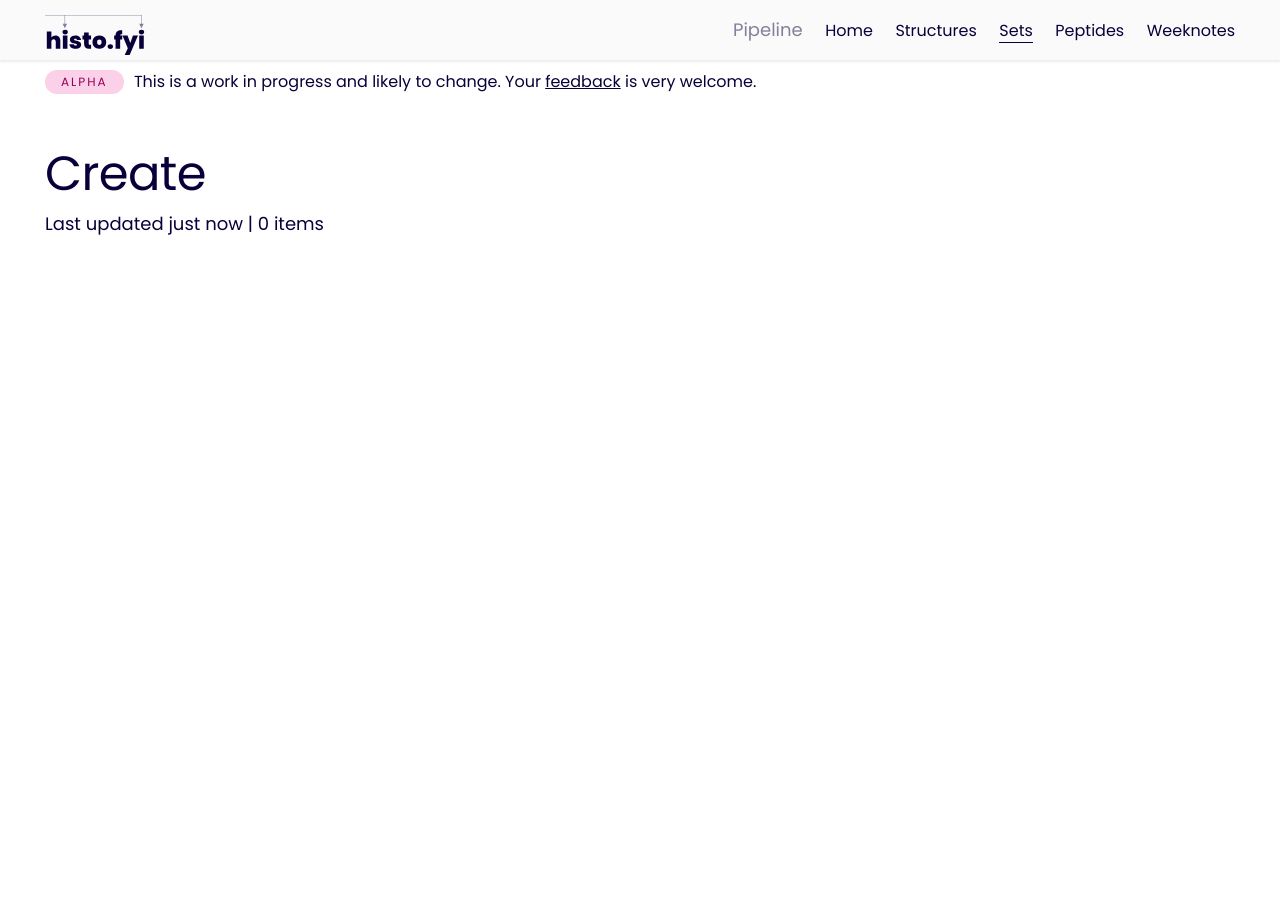
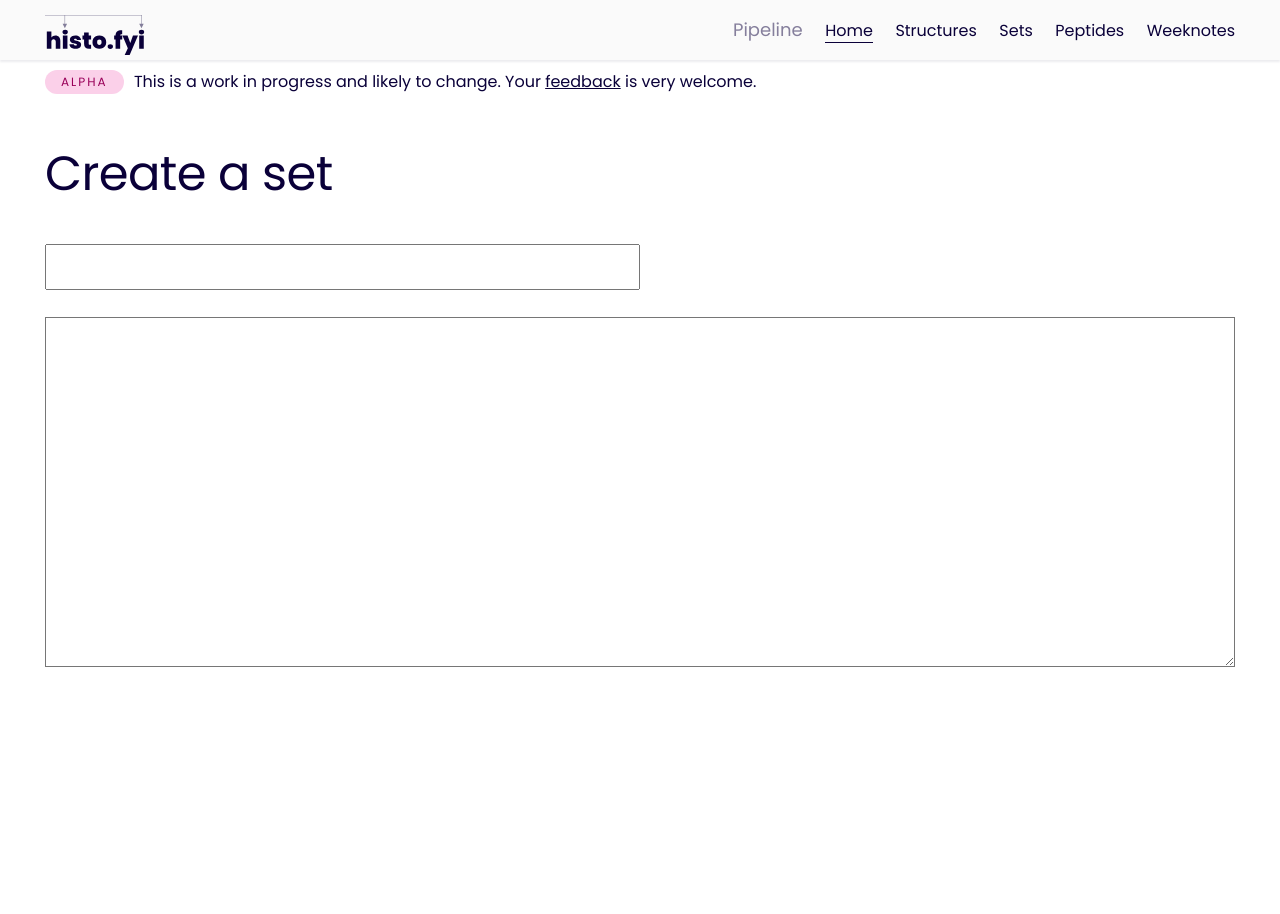
Before and after one commit to histofyi/analysis-pipeline, a Flask app: page /sets/create in a window 1280 px wide. Shown: the top 914 px of the page. Run offline with Flask 2, Linux system fonts and the light colour scheme.

Commit message:
Display of structure if matched, beginning of set creation

```diff
--- a/app.py
+++ b/app.py
@@ -365,6 +365,13 @@ def update_structure_information_handler(pdb_code,information_section):
 
 @app.get('/structures/information/<string:pdb_code>')
 def structure_info_handler(pdb_code):
+    unmatched, success, errors = lists.structureSet('unmatched').get()
+    unmatched_structure = False
+    logging.warn(unmatched['set'])
+    if pdb_code in unmatched['set']:
+        unmatched_structure = True
+        logging.warn("MATCH")
+
     # get the constants about complexes
     complexes, success, errors = filesystem.get('constants/shared/complexes')
 
@@ -413,9 +420,22 @@ def structure_info_handler(pdb_code):
         'doi_url':doi_url,
         'basic_information':basic_information,
         'complexes':complexes,
-        'histo_info':histo_info
+        'histo_info':histo_info,
+        'unmatched':unmatched_structure
     }
     return template.render('structure_info', variables)
+
+
+
+@app.get('/sets/create')
+def sets_create_form_handler():
+    return template.render('sets_create', {})
+
+
+@app.get('/sets/create')
+def sets_create_action_handler():
+    #TODO ensure set doesn't already exist
+    return template.render('sets_create', {})
 
 
 @cache.memoize(timeout=300)
@@ -428,9 +448,26 @@ def get_hydrated_structure_set(slug):
     return structureset
 
 
+
+
 @app.get('/sets/<string:slug>')
 def sets_display_handler(slug):
     structureset = get_hydrated_structure_set(slug)
+    unnatural = []
+    short = []
+    for pdb_code in structureset['set']:
+        histo_info = structureset['histo_info'][pdb_code]
+        for chain in histo_info['structure_stats']['chain_assignments']:
+            if chain == 'class_i_peptide':
+                peptide_sequence = histo_info['structure_stats']['chain_assignments'][chain]['sequences'][0]
+                if 'Z' in peptide_sequence:
+                    unnatural.append(pdb_code)
+                if len(peptide_sequence) < 8:
+                    short.append(pdb_code)
+    logging.warn('unnatural')
+    logging.warn(unnatural)
+    logging.warn('short')
+    logging.warn(short)
     return template.render('set', {'nav':'sets','set':structureset})
 
 
--- a/templates/sets.html
+++ b/templates/sets.html
@@ -11,6 +11,9 @@
         <p>
           Sets are collections of things (MHC molecules, peptides etc). Sometimes curated by robots, sometimes curated (or checked) by humans.
         </p>
+        <div>
+          <a href="/sets/create">Create a set</a>
+        </div>
       </div>
     </div>
   </div>
--- /dev/null
+++ b/templates/sets_create.html
@@ -0,0 +1,48 @@
+{% extends "base.html" %}
+
+
+{% block style %}
+    <style>
+        textarea
+        {
+            width:100%;
+            height:350px;
+            background-color: #ffffff;
+            color: #333;
+            font-family:'Courier Prime','Courier New', Courier, monospace;
+            font-size: 12pt;
+        }
+
+        .wide_input {
+            width:50%;
+            font-size: 14pt;
+            padding: 10px;
+        }
+
+
+    </style>
+    {% endblock %}
+
+
+{% block main %}
+
+
+<section class="vertical-spacing-top">
+  <div class="grid-container">
+    <div class="column-full-width">
+      <div class="inner">
+        <h1 class="vertical-spacing-bottom">Create a set</h1>
+        <form action="/sets/create" method="POST">
+            <div>
+                <input type="text" name="set_ui_text" id="set_ui_text" class="wide_input"/>
+            </div>
+            <br />
+            <textarea name="set_members" id="set_members" rows="10" width="100%"></textarea>
+
+        </form>
+      </div>
+    </div>
+  </div>
+</section>
+
+{% endblock %}
```
Also changed, not shown: templates/structure_info.html (+10 -1 lines).
